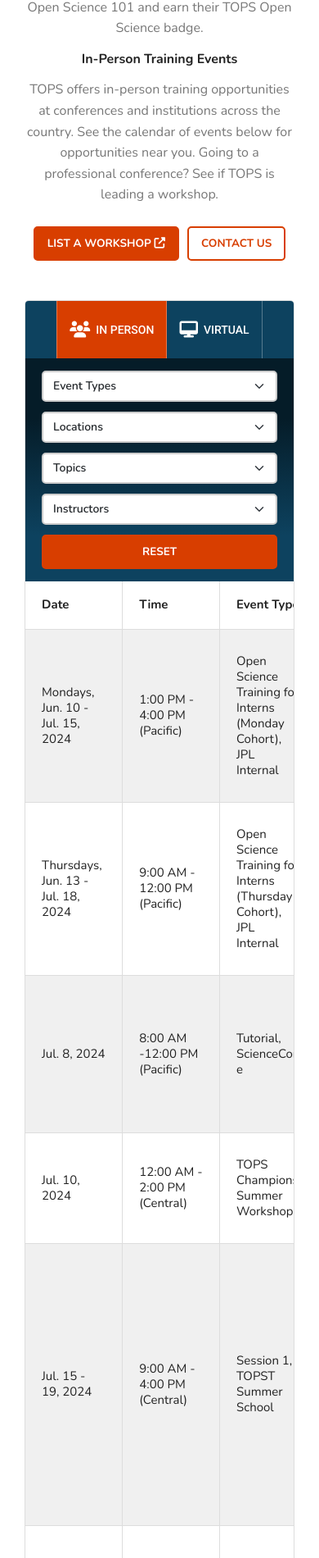
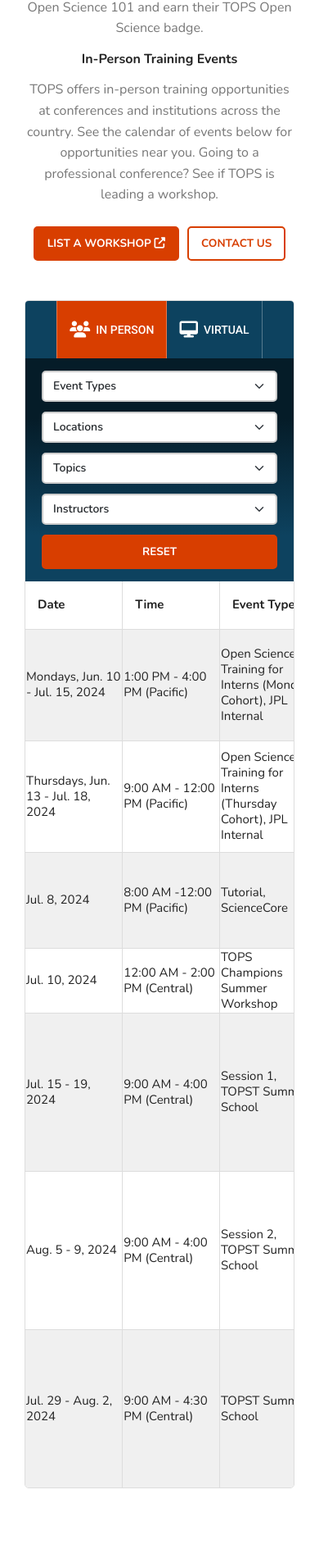
Before and after one commit to bressler1995/TOPS-Website-Front-End, a Jekyll site: the page built from pages/takeos101.md, in a window 390 px wide. Shown: the part 3459-5359 px from the top of the page at 82% size. Built offline with Jekyll 4.4.1, drawn with Linux system fonts in a browser that asks for light colours; grey boxes are pictures that could not be loaded.

Commit message:
reduce padding on desktop and mobile for workshop table cells

```diff
--- a/assets/css/style.css
+++ b/assets/css/style.css
@@ -3134,11 +3134,11 @@ h1, h2, h3, h4, h5, h6, .h1, .h2, .h3, .h4, .h5, .h6 {
 	}
 
 	.tops_workshops_container .tops_workshops_tables .workshop_table .workshop_table_table tr th {
-		padding: 10px 20px;
+		padding: 10px 15px;
 	}
 
 	.tops_workshops_container .tops_workshops_tables .workshop_table .workshop_table_table tr td {
-		padding: 10px 20px;
+		padding: 10px 15x;
 	}
 
 	.tops_workshops_container .tops_workshops_tables .workshop_table .workshop_table_filters {
@@ -3384,11 +3384,11 @@ h1, h2, h3, h4, h5, h6, .h1, .h2, .h3, .h4, .h5, .h6 {
 	}
 
 	.tops_workshops_container .tops_workshops_tables .workshop_table .workshop_table_table tr th {
-		padding: 15px 25px;
+		padding: 15px 20px;
 	}
 
 	.tops_workshops_container .tops_workshops_tables .workshop_table .workshop_table_table tr td {
-		padding: 15px 25px;
+		padding: 15px 20px;
 	}
 
 	.tops_workshops_container .tops_workshops_tables .workshop_table .workshop_table_filters {
```
